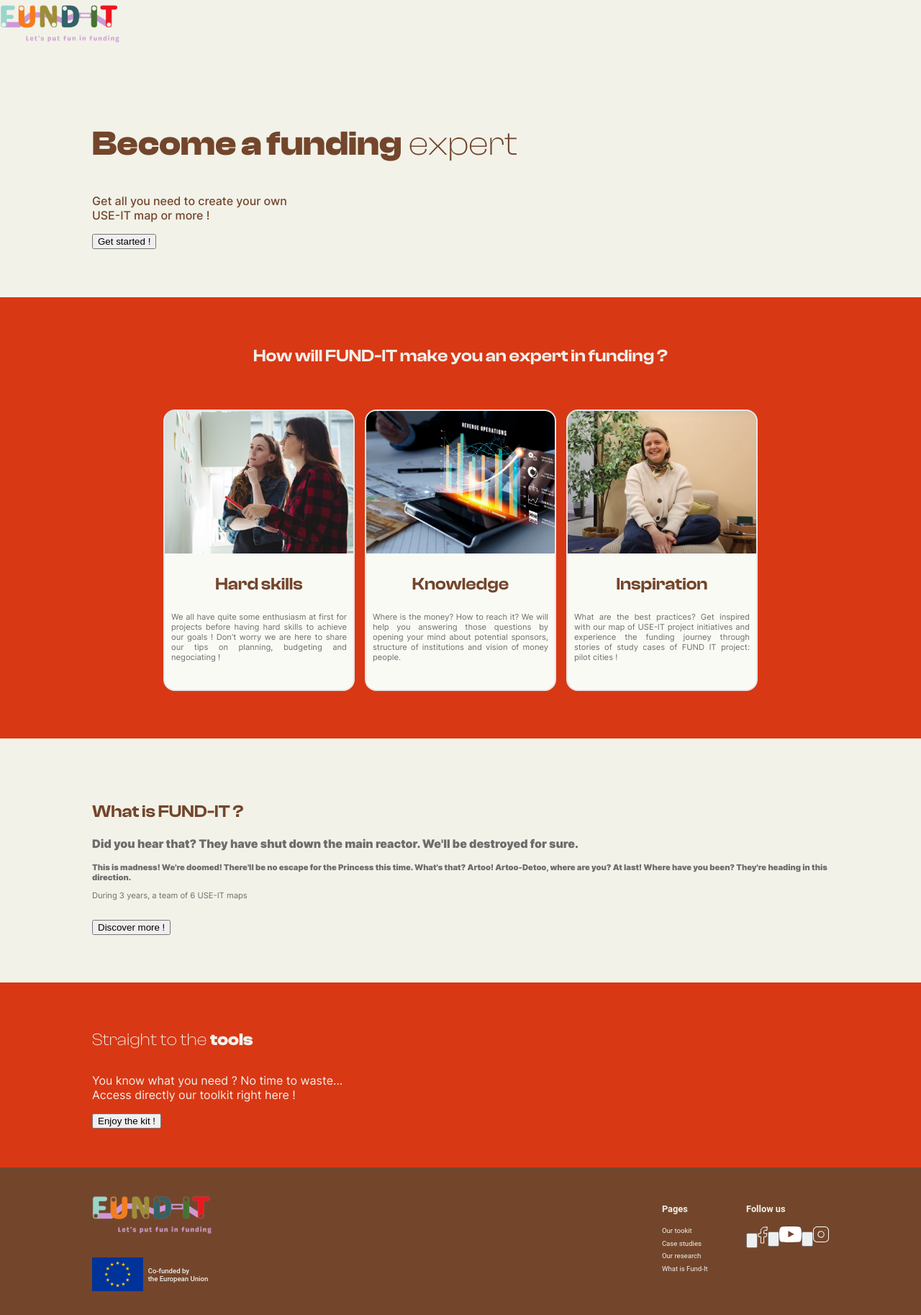
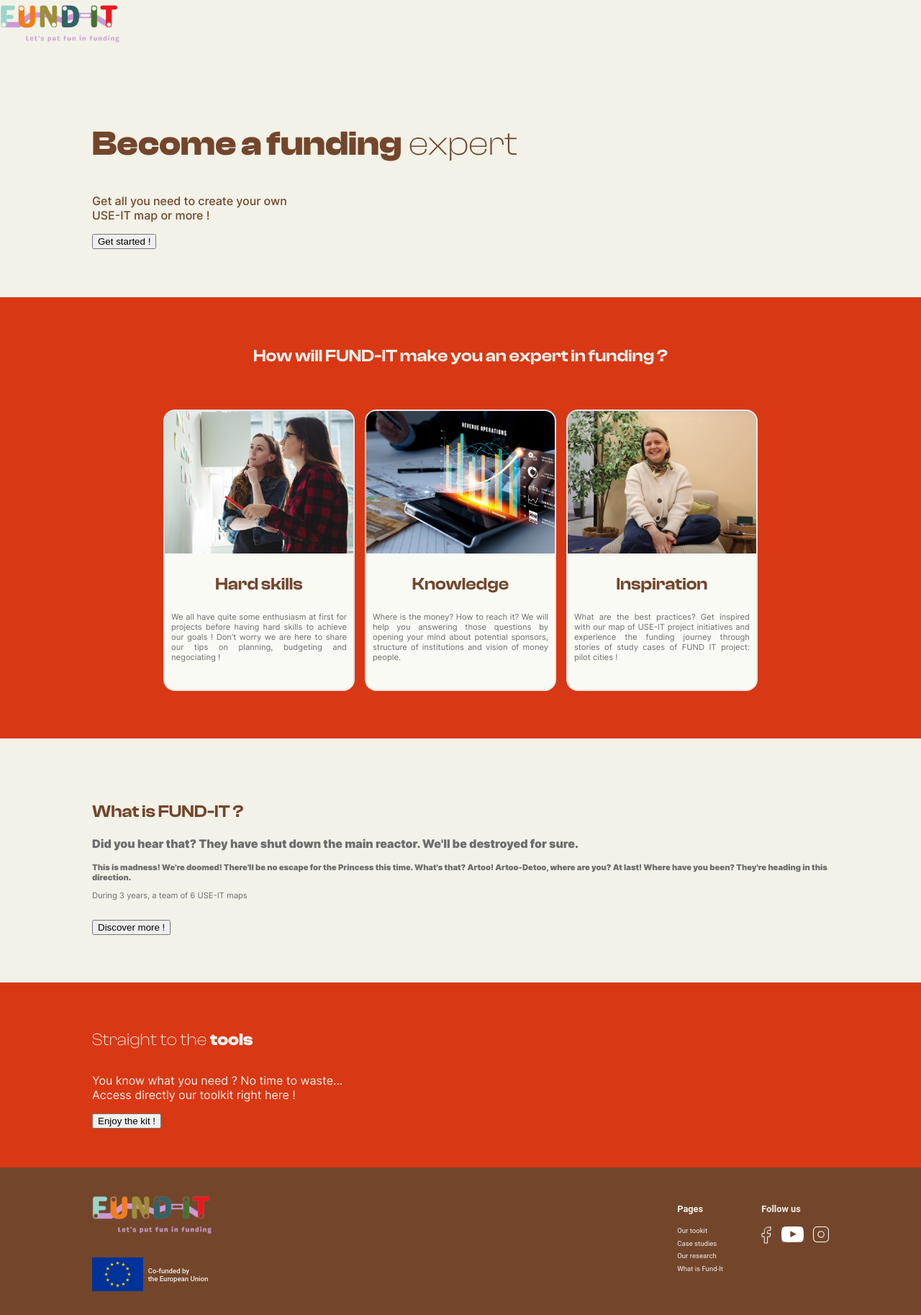
Before and after one commit to useiteurope/fund-it-website, a Jekyll site: the page built from index.html, in a window 1280 px wide. Shown: the whole page at 72% size. Built offline with Jekyll 4.4.1, drawn with Linux system fonts in a browser that asks for light colours.

Commit message:
💄 improve social network links

```diff
--- a/_includes/footer.html
+++ b/_includes/footer.html
@@ -33,12 +33,13 @@
                 <h4>Follow us</h4>
                 <ul>
                     <!-- TODO : Iterate over settings to get social URLs -->
-                    <li><input type="button"><img src="assets/img/facebook_outlined.svg" alt="Facebook logo" /></input>
+                    <li><a href="" target="_blank"><img src="assets/img/facebook_outlined.svg"
+                                alt="Facebook logo" /></a>
                     </li>
-                    <li><input type="button"><img src="assets/img/youtube_outlined.svg" alt="Youtube logo" /></input>
+                    <li><a href="" target="_blank"><img src="assets/img/youtube_outlined.svg" alt="Youtube logo" /></a>
                     </li>
-                    <li><input type="button"><img src="assets/img/instagram_outlined.svg"
-                            alt="Instagram logo" /></input>
+                    <li><a href="" target="_blank"><img src="assets/img/instagram_outlined.svg"
+                                alt="Instagram logo" /></a>
                     </li>
                 </ul>
             </div>
--- a/_sass/_global.sass
+++ b/_sass/_global.sass
@@ -72,5 +72,6 @@
                     padding: 0
                     display: flex
                     flex-flow: row
+                    gap: 10pt
                     li
                         list-style: none
```
